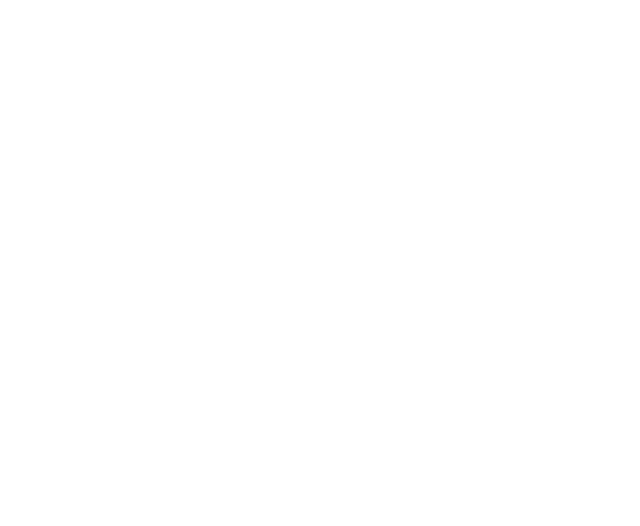
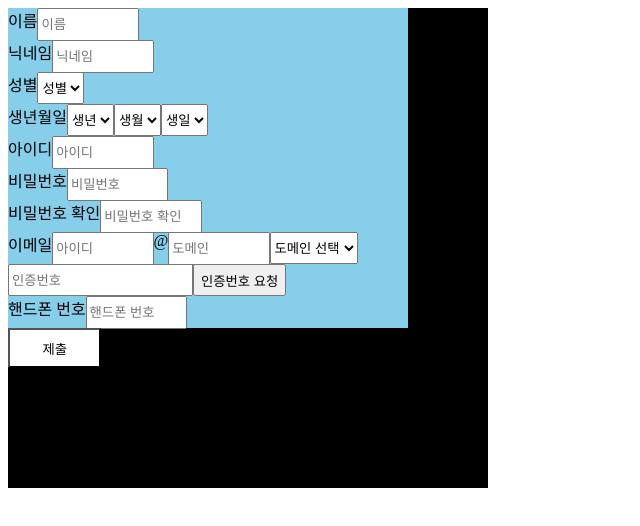
Before and after one commit to KUSITMS-27-chilling/Dachae-FE, a React (Vite) app: page /join in a window 1280 px wide. Before the commit this address had no page. Shown: the top 526 px of the page, without its empty margins (0-640 px from the left). Built offline with nearby package versions, Linux system fonts and the light colour scheme.

Commit message:
feat: 이메일 인증 기능 구현

```diff
--- a/src/App.tsx
+++ b/src/App.tsx
@@ -7,7 +7,7 @@ function App() {
     <div className="App">
       <div>
         <Routes>
-          <Route path='/register' element={<RegisterPage />} />
+          <Route path='/join' element={<RegisterPage />} />
         </Routes>
       </div>
     </div>
--- a/src/components/Register/RegisterForm/RegisterForm.styled.ts
+++ b/src/components/Register/RegisterForm/RegisterForm.styled.ts
@@ -24,3 +24,5 @@ export const RegisterGenderBox = styled(InputFormContainer)``
 export const RegisterBirthBox = styled(InputFormContainer)``
 
 export const RegisterEmailBox = styled(InputFormContainer)``
+
+export const RegisterEmailAuthBox = styled(InputFormContainer)``
--- a/src/components/Register/RegisterForm/RegisterForm.tsx
+++ b/src/components/Register/RegisterForm/RegisterForm.tsx
@@ -3,13 +3,14 @@ import {
   RegisterGenderBox,
   RegisterBirthBox,
   RegisterEmailBox,
+  RegisterEmailAuthBox,
   RegisterSubmitBtn
 } from "./RegisterForm.styled"
 import InputForm from "../InputForm"
 import React, { useState } from "react"
 import { useNavigate } from "react-router-dom";
 import axios from "axios";
-import { RegisterData } from "../../../types/register";
+import { RegisterData, EmailBtnType } from "../../../types/register";
 
 export default function Register() {
   const [name, setName] = useState<string>('');
@@ -23,6 +24,7 @@ export default function Register() {
   const [pwd2, setPwd2] = useState<string>('');
   const [emailId, setEmailId] = useState<string>('');
   const [emailDomain, setEmailDomain] = useState<string>('');
+  const [emailAuthStr, setEmailAuthStr] = useState<string>('');
   const [phone, setPhone] = useState<string>('');
 
   const reg = /^[a-zA-Z0-9+-\_.]+@[a-zA-Z0-9-]+\.[a-zA-Z0-9-.]+$/;
@@ -116,8 +118,59 @@ export default function Register() {
       params: {
         email: `${emailId}@${emailDomain}`
       }
-    }).then((response) => console.log(response))
+    }).then((response) => {
+      setEmailAuthStr(response.data);
+    })
     .catch((err) => console.log(err))
+  }
+
+  function confirmClick(): boolean {
+    const inputForm = (document.getElementById('input__email--auth')) as HTMLInputElement;
+    const inputStr = inputForm.value;
+
+    if(inputStr == emailAuthStr) return true;
+
+    return false;
+  }
+
+  function changeBtnType() {
+    const emailBtn = document.getElementById('button__email--auth') as HTMLButtonElement;
+
+    if(emailBtn.dataset.dataBtnType == "authenticate") {
+      emailBtn!.innerText = "인증번호 확인";
+      emailBtn!.dataset.dataBtnType = "confirm";
+      return;
+    }
+
+    // if(emailBtn.dataset.dataBtnType == "confirm") {
+    //   emailBtn!.innerText = "인증번호 요청";
+    //   emailBtn!.dataset.dataBtnType = "authenticate";
+    //   return;
+    // }
+  }
+
+  function emailBtnClickHandler(e: React.MouseEvent<HTMLButtonElement>) {
+    const emailBtn = e.target as HTMLButtonElement;
+
+    if(!checkEmail(`${emailId}@${emailDomain}`)) {
+      console.error('이메일이 비어 있어서 인증 요청 불가능!');
+      return;
+    }
+
+    if(emailBtn.dataset.dataBtnType == 'authenticate'){
+      changeBtnType();
+      emailAuth();
+      return;
+    }
+
+    if(emailBtn.dataset.dataBtnType == 'confirm'){
+      if(!confirmClick()){
+        console.error('이메일 인증 오류');
+      };
+      console.log('이메일 인증 성공');
+      return;
+    }
+
   }
 
   function checkEmpty(): boolean {
@@ -135,13 +188,13 @@ export default function Register() {
   }
 
   function submitHandler() {
+    if(!(checkEmpty()
+        && checkPwdEqual()
+        && checkEmail(`${emailId}@${emailDomain}`)
+      )) return;
+
     checkDuplicatedId();
     checkDuplicatedNickname();
-    emailAuth();
-
-    if(!(checkPwdEqual()
-        && checkEmail(`${emailId}@${emailDomain}`)
-        && checkEmpty())) return;
 
     const sendData: RegisterData = {
       name: name,
@@ -154,8 +207,15 @@ export default function Register() {
       phoneNumber: phone
     };
 
-    // axios.post("url", sendData).then((response) => {})
-    navigate('/login');
+    axios.post(`${import.meta.env.VITE_APP_HOST}/user/signup`, sendData)
+    .then((response) => {
+      if(response.data.data){
+        navigate('/login');
+      }
+    })
+    .catch(() => {
+      console.error('회원가입 오류');
+    })
   }
 
   return(
@@ -246,6 +306,10 @@ export default function Register() {
           <option value="nate.com">nate.com</option>
         </select>
       </RegisterEmailBox>
+      <RegisterEmailAuthBox>
+        <input type="text" placeholder="인증번호" id="input__email--auth" />
+        <button id="button__email--auth" data-btn-type="authenticate" onClick={(e)=>{emailBtnClickHandler(e)}} >인증번호 요청</button>
+      </RegisterEmailAuthBox>
       <InputForm
         formType="text"
         formText="핸드폰 번호"
--- a/src/types/register.ts
+++ b/src/types/register.ts
@@ -14,3 +14,5 @@ export type RegisterData = {
   email: string;
   phoneNumber: string;
 }
+
+export type EmailBtnType = "authenticate" | "confirm"
```
